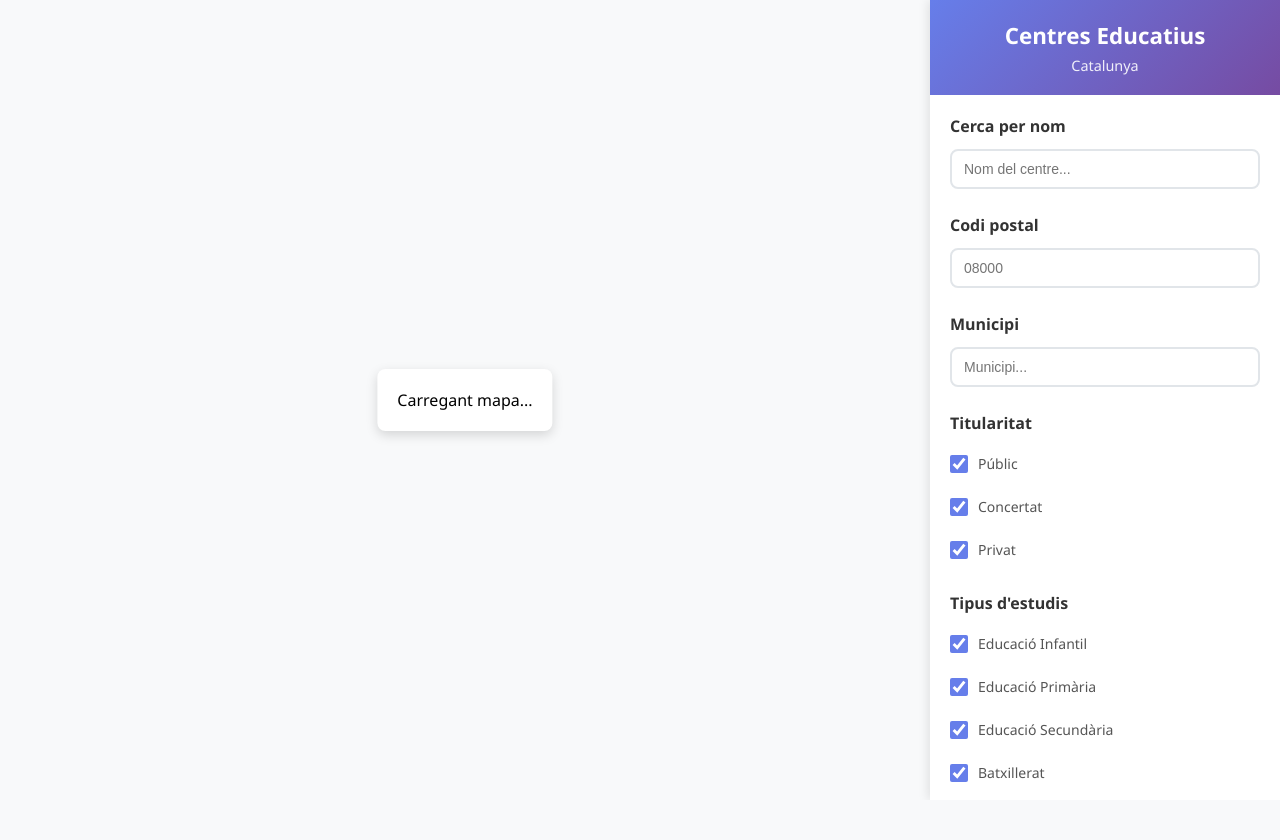
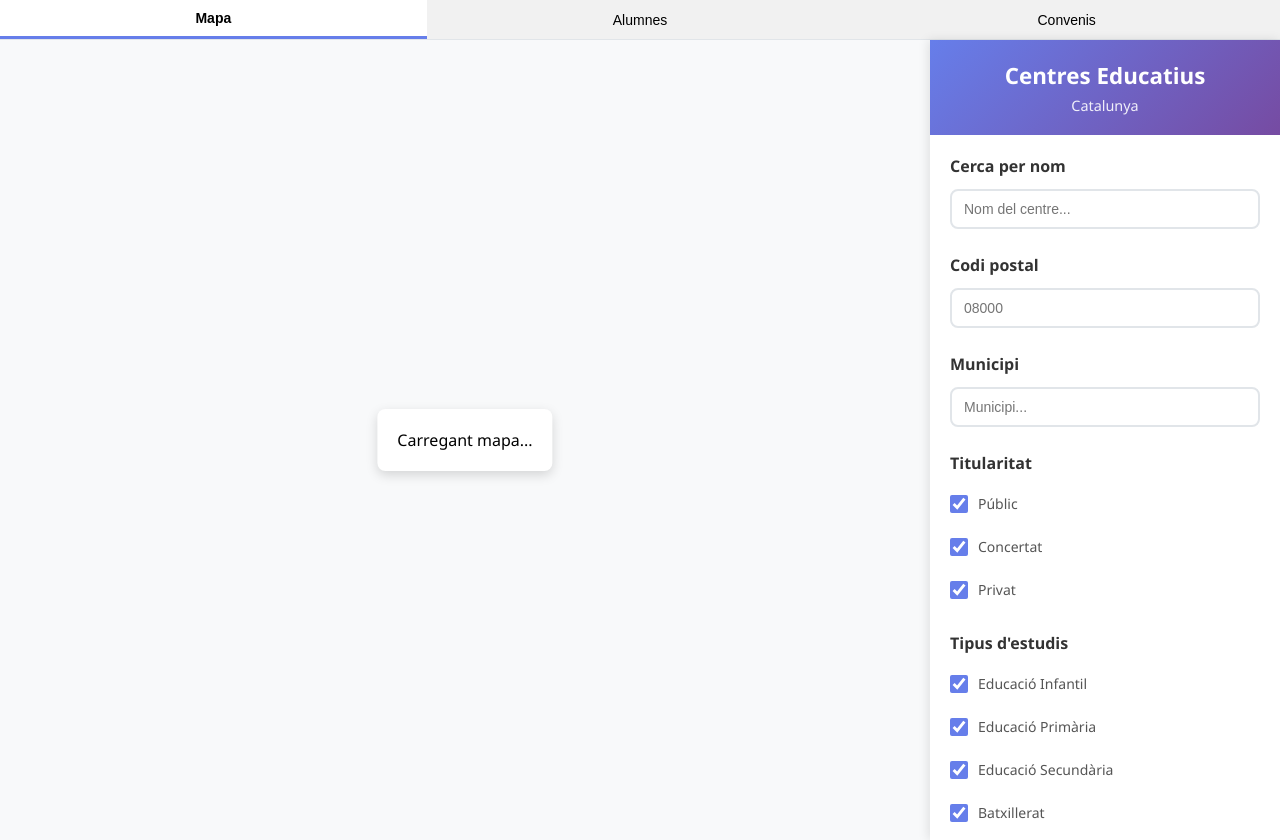
Before and after one commit to cserra16/catalonia-school-map, a plain HTML site: page index.html in a window 1280 px wide. Before the commit the page ends 800 px from the top, so only its background shows below. Drawn offline with Linux system fonts and the light colour scheme; a script that the page names is missing.

Commit message:
feat: add tabbed interface

```diff
--- a/index.html
+++ b/index.html
@@ -33,11 +33,45 @@
             background: #f8f9fa;
             height: 100vh;
             overflow: hidden;
+            display: flex;
+            flex-direction: column;
         }
 
         .container {
             display: flex;
-            height: 100vh;
+            height: 100%;
+            flex: 1;
+        }
+
+        .tabs-container {
+            display: flex;
+            background: #ffffff;
+            border-bottom: 1px solid #e1e5e9;
+        }
+
+        .tab-button {
+            flex: 1;
+            padding: 10px;
+            cursor: pointer;
+            background: #f1f1f1;
+            border: none;
+            font-size: 14px;
+        }
+
+        .tab-button.active {
+            background: #ffffff;
+            border-bottom: 3px solid #667eea;
+            font-weight: bold;
+        }
+
+        .tab-content {
+            display: none;
+            flex: 1;
+            height: 100%;
+        }
+
+        .tab-content.active {
+            display: block;
         }
 
         .map-container {
@@ -186,7 +220,13 @@
     </style>
 </head>
 <body>
-    <div class="container">
+    <div class="tabs-container">
+        <button class="tab-button active" data-target="mapTab">Mapa</button>
+        <button class="tab-button" data-target="studentTab">Alumnes</button>
+        <button class="tab-button" data-target="agreementTab">Convenis</button>
+    </div>
+    <div id="mapTab" class="tab-content active">
+        <div class="container">
         <div class="map-container">
             <div id="map">
                 <div class="loading-message">
@@ -269,6 +309,19 @@
             <div class="results-info" id="resultsInfo">
                 Carregant centres educatius...
             </div>
+        </div>
+    </div>
+    </div>
+
+    <div id="studentTab" class="tab-content">
+        <div style="padding: 20px;">
+            <input type="text" class="filter-input" placeholder="ID alumne">
+        </div>
+    </div>
+
+    <div id="agreementTab" class="tab-content">
+        <div style="padding: 20px;">
+            <input type="text" class="filter-input" placeholder="ID conveni">
         </div>
     </div>
 
@@ -874,6 +927,20 @@
         }); */
 
         // window.addEventListener('load', initializeMap); // This is removed to prevent premature initialization
+
+        // Tabs handling
+        document.querySelectorAll('.tab-button').forEach(btn => {
+            btn.addEventListener('click', () => {
+                document.querySelectorAll('.tab-button').forEach(b => b.classList.remove('active'));
+                document.querySelectorAll('.tab-content').forEach(c => c.classList.remove('active'));
+                btn.classList.add('active');
+                const target = btn.getAttribute('data-target');
+                document.getElementById(target).classList.add('active');
+                if (target === 'mapTab' && typeof google !== 'undefined' && google.maps) {
+                    google.maps.event.trigger(map, 'resize');
+                }
+            });
+        });
     </script>
 </body>
 </html>
```
